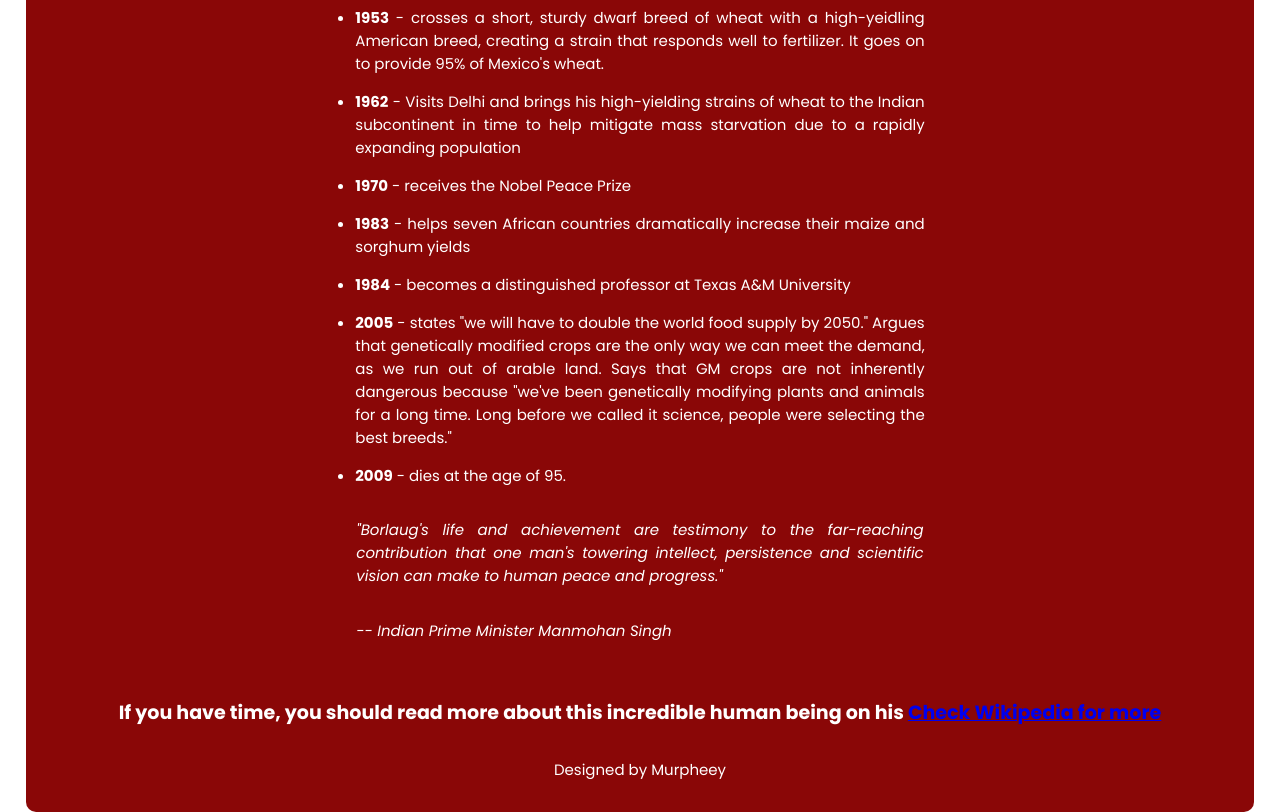
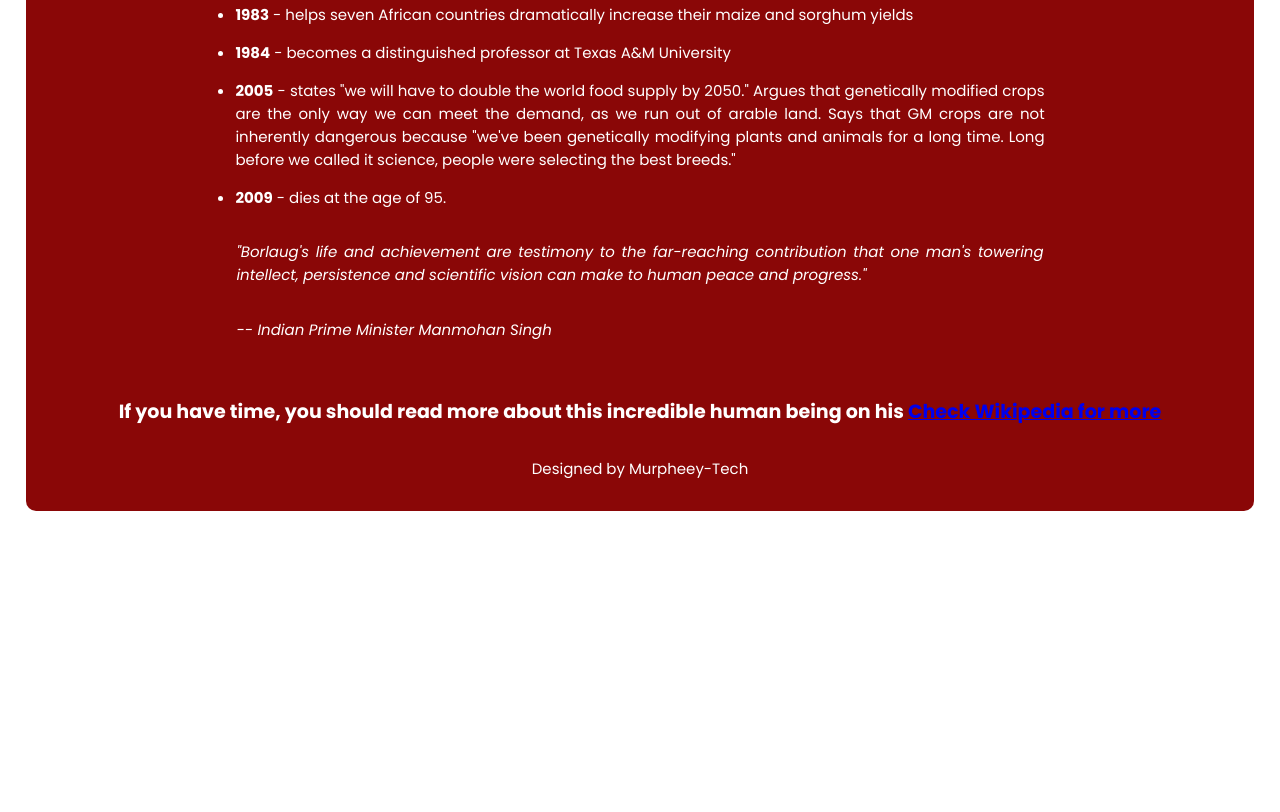
Before and after one commit to murphyologo/Second-CSS-Assignment, a plain HTML site: page index.html in a window 1280 px wide. Shown: the part 1703-2515 px from the top of the page. After the commit the page ends 2214 px from the top, so only its background shows below. Drawn offline with Linux system fonts and the light colour scheme.

Commit message:
second commit

```diff
--- a/index.html
+++ b/index.html
@@ -45,7 +45,7 @@
         <div class="footer">
             <h5>If you have time, you should read more about this incredible human being on his <span><a href="https://en.wikipedia.org/wiki/Norman_Borlaug" target="_blank">Check Wikipedia for more</a> </span></h5>
         </div>
-        <p>Designed by Murpheey</p>
+        <p>Designed by Murpheey-Tech</p>
     </div>
 </body>
 </html>
--- a/style.css
+++ b/style.css
@@ -15,8 +15,8 @@ body{
 
 #main{
     padding: 15px;
-    margin-top: 5%;
-    margin-bottom: 5%;
+    margin-top: 3%;
+    margin-bottom: 20%;
     margin-left: 2%;
     margin-right: 2%;
     background: rgb(138, 7, 7);
@@ -59,7 +59,7 @@ body{
 .list ul{
     font-size: 15px;
     text-align: justify;
-    padding: 0% 25% 0% 25%;
+    padding: 0% 15% 0% 15%;
     margin-top: 3%;
 
 }
@@ -73,8 +73,8 @@ body{
 }
 .list p{
     font-style: italic;
-    margin-right: 25%;
-    margin-left: 25%;
+    margin-right: 15%;
+    margin-left: 15%;
     text-align: justify;
 }
 
```
